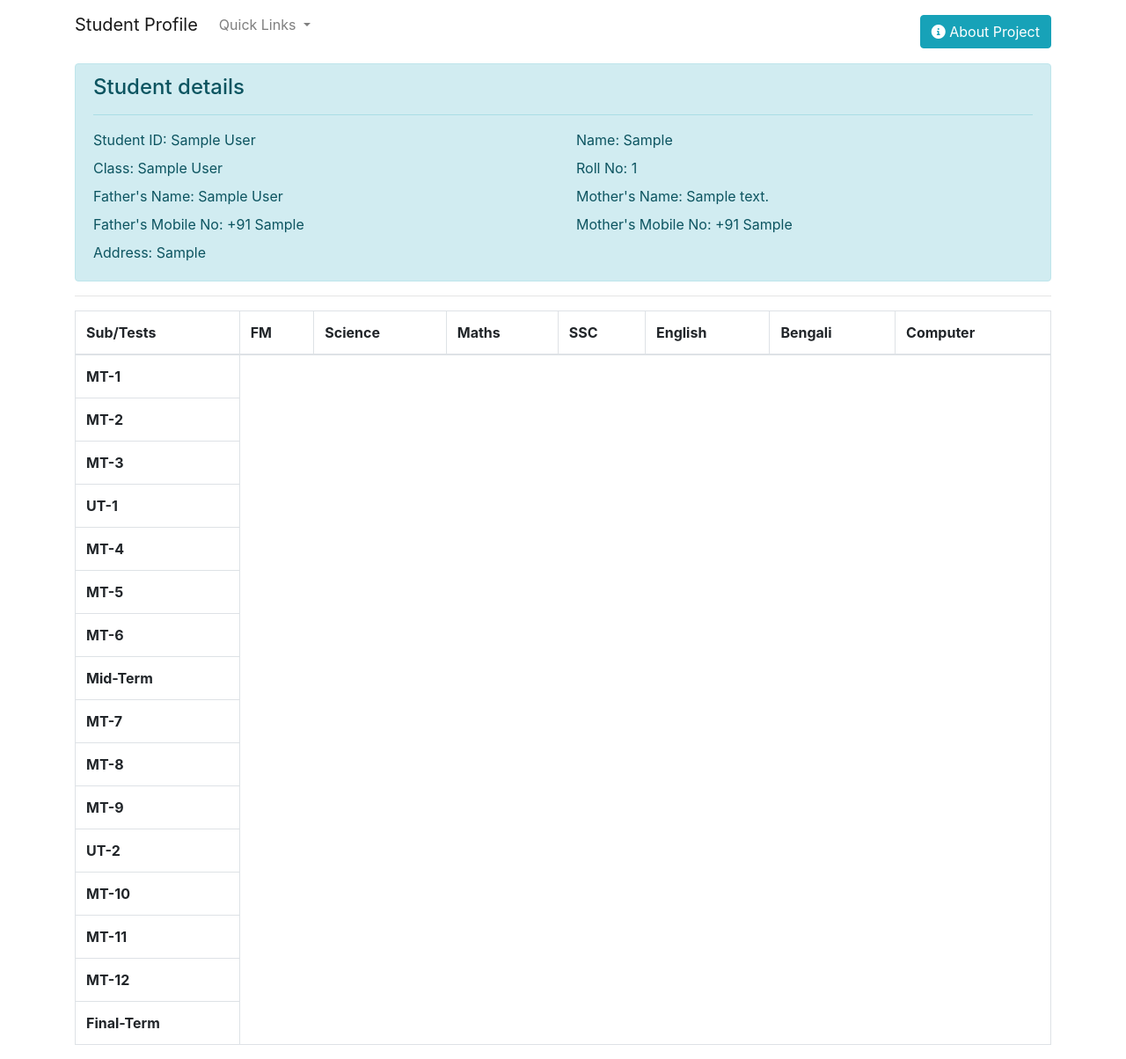
After one commit to Soumajit2004/svvm-student-manager, a Flask app: page /students/1 in a window 1280 px wide. The commit adds this page. Shown: the whole page at 88% size. Run offline with Flask 2, Linux system fonts and the light colour scheme; tables that the repository leaves empty or names only in its code hold one stand-in row (values such as "Sample post"); lists and menus that the app fills with data are empty; some libraries are stand-ins or nearby versions.

Commit message:
stable upto delete and profile

```diff
--- a/app.py
+++ b/app.py
@@ -1,11 +1,10 @@
 import os
-from functools import wraps
-
 from flask_bootstrap import Bootstrap
 from flask import Flask
 from flask import render_template, request, redirect, url_for, session
 from form import StudentSearchForm, StudentEditAddForm
-from sql_connections import get_students
+from sql_connections import get_students, register_student, validate_new_student, \
+    get_student_details, delete_student_sql
 
 app = Flask(__name__)
 app.config['SECRET_KEY'] = os.environ.get("SECRET_KEY", os.urandom(32))
@@ -44,7 +43,38 @@ def new_students():
     form = StudentEditAddForm()
 
     if request.method == "POST":
+        error = "Class and Roll No combination already exists"
+        if form.validate_on_submit() & validate_new_student(form.grade.data, form.roll_no.data):
+            register_student(name=form.name.data,
+                             grade=form.grade.data,
+                             father_name=form.father_name.data,
+                             mother_name=form.mother_name.data,
+                             father_phone=form.father_mobile_no.data,
+                             mother_phone=form.mother_mobile_no.data,
+                             roll=form.roll_no.data,
+                             address=form.address.data)
 
-        return render_template("success.html", nav_title="New Student")
+            return render_template("success.html", nav_title="New Student")
+        else:
+            if form.errors:
+                error = f"{[i for i in form.errors.values()][0][0]}  :  {[i for i in form.errors.keys()][0]}"
 
-    return render_template("new_student.html", nav_title="New Students", form=form)
+        return render_template("student_edit_register.html", nav_title="Register Student", form=form, error=error)
+
+    return render_template("student_edit_register.html", nav_title="Register Student", form=form)
+
+
+@app.route("/students/<int:student_id>", methods=["GET"])
+def student(student_id):
+    student_details = get_student_details(student_id)
+
+    if request.method == "DELETE":
+        delete_student(student_id)
+
+    return render_template("student_profile.html", data=student_details[0], nav_title="Student Profile")
+
+
+@app.route("/students/<int:student_id>/delete", methods=["GET"])
+def delete_student(student_id):
+    delete_student_sql(student_id)
+    return redirect(url_for("students"))
--- a/sql_connections.py
+++ b/sql_connections.py
@@ -8,7 +8,6 @@ cursor = students_db.cursor()
 
 
 def get_students(student_class=None, name=None):
-
     if name:
         query = f"SELECT * FROM students WHERE name='{name}';"
     elif student_class:
@@ -19,7 +18,49 @@ def get_students(student_class=None, name=None):
     cursor.execute(query)
     result = cursor.fetchall()
 
+    print(result)
     if len(result) > 0:
         return result
     else:
         return []
+
+
+def register_student(name,
+                     grade,
+                     father_name,
+                     mother_name,
+                     father_phone,
+                     mother_phone,
+                     roll,
+                     address):
+    query = f"INSERT INTO students (`name`, `class`, `father_name`, `mother_name`, `address`, `father_no`, `mother_no`, `roll_no`)  VALUES ('{name}', '{grade}', '{father_name}', '{mother_name}', '{address}', '{father_phone}', '{mother_phone}', '{roll}')"
+    cursor.execute(query)
+    students_db.commit()
+
+
+def validate_new_student(grade, roll):
+    query = f"SELECT * FROM students WHERE class='{grade}' AND roll_no='{roll}'"
+    cursor.execute(query)
+    result = cursor.fetchall()
+
+    if len(result) > 0:
+        return False
+    else:
+        return True
+
+
+def get_student_details(student_id):
+    query = f"SELECT * FROM students WHERE id={student_id}"
+    cursor.execute(query)
+    result = cursor.fetchall()
+
+    if len(result) > 0:
+        return result
+    else:
+        return []
+
+
+def delete_student_sql(student_id):
+    query = f"DELETE FROM students WHERE id={student_id}"
+    cursor.execute(query)
+    students_db.commit()
--- a/templates/new_student.html
+++ b/templates/student_edit_register.html
@@ -2,6 +2,12 @@
 
 <div class="container">
     <form method="post" action="/students/new">
+        {{ form.csrf_token }}
+        {% if error %}
+            <div class="alert alert-danger" role="alert">
+                {{ error }}
+            </div>
+        {% endif %}
         <div class="form-row">
             <div class="col">
                 <label for="name">Name</label>
--- /dev/null
+++ b/templates/student_profile.html
@@ -0,0 +1,118 @@
+{% block content %}
+    {% include "header.html" %}
+
+    <div class="container">
+        <div class="alert alert-info" role="alert">
+            <h4 class="alert-heading">Student details</h4>
+            <hr>
+            <div class="row my-2">
+                <div class="col-12 col-lg-6">
+                    Student ID: {{ data[0] }}
+                </div>
+                <div class="col-12 col-lg-6">
+                    Name: {{ data[1] }}
+                </div>
+            </div>
+            <div class="row my-2">
+                <div class="col-12 col-lg-6">
+                    Class: {{ data[2] }}
+                </div>
+                <div class="col-12 col-lg-6">
+                    Roll No: {{ data[-1] }}
+                </div>
+            </div>
+            <div class="row my-2">
+                <div class="col-12 col-lg-6">
+                    Father's Name: {{ data[3] }}
+                </div>
+                <div class="col-12 col-lg-6">
+                    Mother's Name: {{ data[4] }}
+                </div>
+            </div>
+            <div class="row my-2">
+                <div class="col-12 col-lg-6">
+                    Father's Mobile No: +91 {{ data[-3] }}
+                </div>
+                <div class="col-12 col-lg-6">
+                    Mother's Mobile No: +91 {{ data[-2] }}
+                </div>
+            </div>
+            <div class="row my-2">
+                <div class="col-12">
+                    Address: {{ data[-4] }}
+                </div>
+            </div>
+
+        </div>
+
+        <div>
+            <hr>
+            <table class="table table-bordered">
+                <thead>
+                <tr>
+                    <th scope="col">Sub/Tests</th>
+                    <th scope="col">FM</th>
+                    <th scope="col">Science</th>
+                    <th scope="col">Maths</th>
+                    <th scope="col">SSC</th>
+                    <th scope="col">English</th>
+                    <th scope="col">Bengali</th>
+                    <th scope="col">Computer</th>
+                </tr>
+                </thead>
+                <tbody>
+                <tr>
+                    <th scope="row">MT-1</th>
+                </tr>
+                <tr>
+                    <th scope="row">MT-2</th>
+                </tr>
+                <tr>
+                     <th scope="row">MT-3</th>
+                </tr>
+                <tr>
+                     <th scope="row">UT-1</th>
+                </tr>
+                <tr>
+                     <th scope="row">MT-4</th>
+                </tr>
+                <tr>
+                     <th scope="row">MT-5</th>
+                </tr>
+                <tr>
+                     <th scope="row">MT-6</th>
+                </tr>
+                <tr>
+                     <th scope="row">Mid-Term</th>
+                </tr>
+                <tr>
+                     <th scope="row">MT-7</th>
+                </tr>
+                <tr>
+                     <th scope="row">MT-8</th>
+                </tr>
+                <tr>
+                     <th scope="row">MT-9</th>
+                </tr>
+                 <tr>
+                     <th scope="row">UT-2</th>
+                </tr>
+                <tr>
+                     <th scope="row">MT-10</th>
+                </tr>
+                <tr>
+                     <th scope="row">MT-11</th>
+                </tr>
+                <tr>
+                     <th scope="row">MT-12</th>
+                </tr>
+                <tr>
+                     <th scope="row">Final-Term</th>
+                </tr>
+                </tbody>
+            </table>
+        </div>
+    </div>
+
+    {% include "footer.html" %}
+{% endblock %}
```
Also changed, not shown: form.py (+9 -9 lines), templates/students.html (+4 -6 lines).
